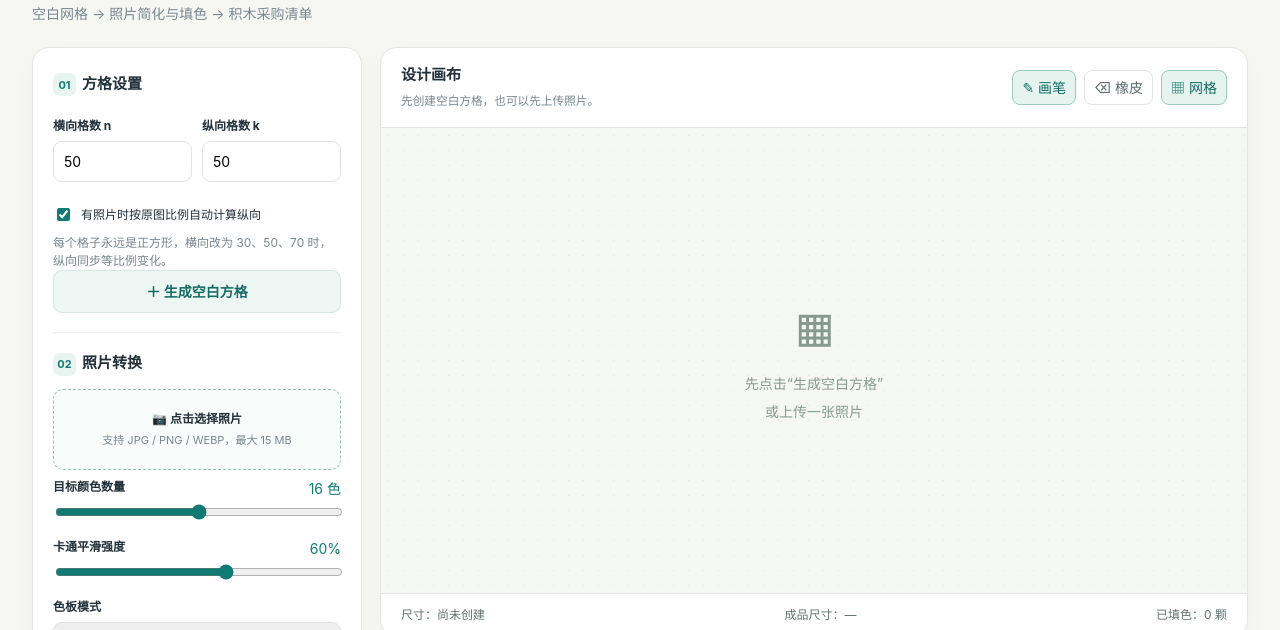
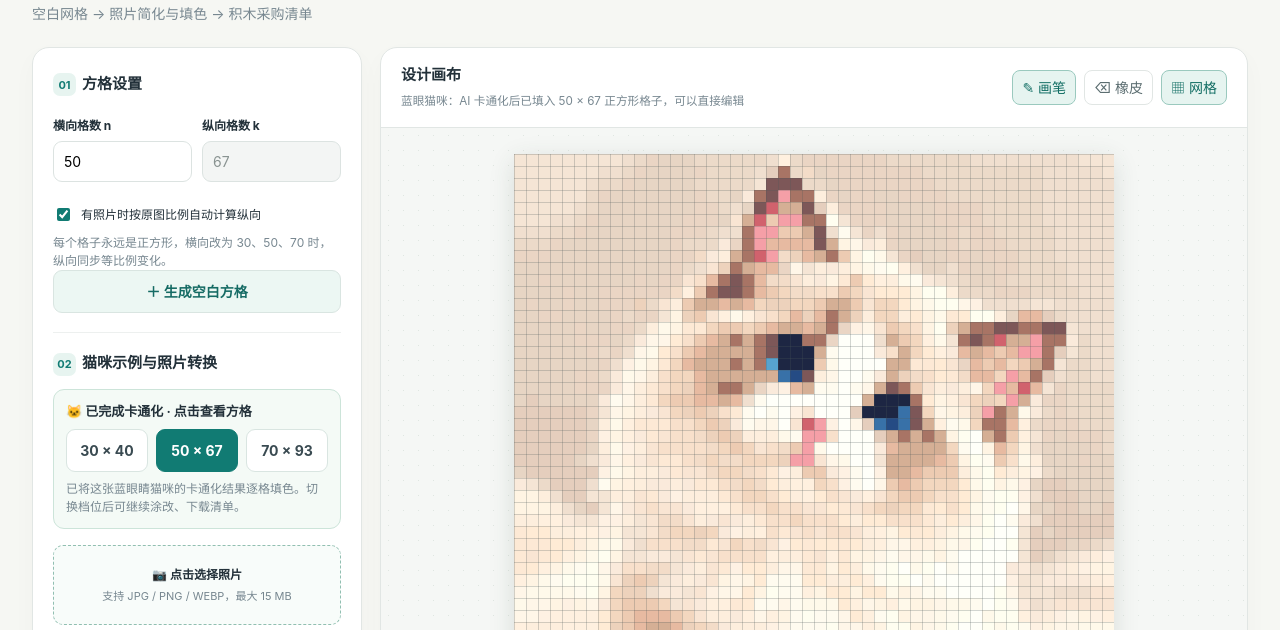
Before and after one commit to genanki/genanki.github.io, a plain HTML site: page microbrick-studio/index.html in a window 1280 px wide. Shown: the part 98-728 px from the top of the page. Drawn offline with Linux system fonts and the light colour scheme.

Commit message:
Display cartoonized cat directly on pixel grid and add 30/50/70 switches

```diff
--- a/microbrick-studio/index.html
+++ b/microbrick-studio/index.html
@@ -39,14 +39,18 @@ button{font:inherit;cursor:pointer}button:disabled{opacity:.45;cursor:not-allowe
 <label class="check"><input id="auto" type="checkbox" checked>有照片时按原图比例自动计算纵向</label>
 <div class="hint">每个格子永远是正方形，横向改为 30、50、70 时，纵向同步等比例变化。</div>
 <button class="btn full" id="blank">＋ 生成空白方格</button></section>
-<section class="section"><h2><span class="num">02</span>照片转换</h2>
+<section class="section"><h2><span class="num">02</span>猫咪示例与照片转换</h2>
+<div style="padding:12px;background:#f4faf6;border:1px solid #cce4d9;border-radius:11px;margin:0 0 16px">
+<label style="font-size:13px;margin-bottom:7px">🐱 已完成卡通化 · 点击查看方格</label>
+<div class="group"><button class="btn plain" id="demo30" type="button">30 × 40</button><button class="btn primary" id="demo50" type="button">50 × 67</button><button class="btn plain" id="demo70" type="button">70 × 93</button></div>
+<p class="hint">已将这张蓝眼睛猫咪的卡通化结果逐格填色。切换档位后可继续涂改、下载清单。</p></div>
 <label class="upload">📷 点击选择照片<input id="upload" type="file" accept="image/jpeg,image/png,image/webp"><span id="fileText">支持 JPG / PNG / WEBP，最大 15 MB</span></label>
 <div class="field"><div class="rangehead"><label>目标颜色数量</label><output id="colorText">16 色</output></div><input id="colors" type="range" min="4" max="28" step="2" value="16"></div>
 <div class="field"><div class="rangehead"><label>卡通平滑强度</label><output id="smoothText">60%</output></div><input id="smooth" type="range" min="0" max="100" step="10" value="60"></div>
 <div class="field"><label for="paletteMode">色板模式</label><select id="paletteMode"><option value="photo">从照片提取颜色</option><option value="fixed">常见微积木固定色板</option></select></div>
 <div class="field"><label for="fit">比例不同时如何处理</label><select id="fit"><option value="contain">完整显示、四周留白</option><option value="cover">居中裁剪、不拉伸</option></select></div>
 <button class="btn primary full" id="convert">将照片填入对应方格</button>
-<p class="hint">当前版本为传统色彩平滑＋量化，并非 AI 动漫模型。AI 卡通化照片可先在聊天中生成，再上传。</p>
+<p class="hint">猫咪示例已预先 AI 卡通化。自行上传照片的转换目前仅使用平滑与减色算法，尚未自动调用 AI 模型。</p>
 </section>
 <section class="section"><h2><span class="num">03</span>输出文件</h2>
 <div class="field"><label for="brickSize">单颗积木边长 / mm</label><input id="brickSize" type="number" min="1" max="30" step="0.5" value="8"></div>
@@ -63,19 +67,20 @@ button{font:inherit;cursor:pointer}button:disabled{opacity:.45;cursor:not-allowe
 <div class="bottom"><section class="mini"><h2>手工调整颜色</h2><div class="swatches" id="swatches"></div><p class="hint">选中颜色，点击或拖动画布中的方格。</p></section><section class="mini"><h2>颗粒颜色统计</h2><div class="stats" id="stats">暂无颗粒</div><p class="hint">CSV 可按颜色统计采购数量。</p></section></div>
 </div></div>
 </main>
+<script src="./cat-demo.js"></script>
 <script>
 (function(){
 'use strict';
 var $=function(id){return document.getElementById(id)}, cv=$('canvas'),ct=cv.getContext('2d',{alpha:false});
 var fixed=['#FFFFFF','#F3EEE2','#E3C6A4','#C99D70','#8A613F','#6A4937','#181C24','#5A606A','#A9AFB6','#D8DDE2','#C8464A','#EF7945','#F9BC51','#F2E27D','#6DAD6B','#2C795D','#78BACA','#3176B5','#373D8D','#8B6BA9','#CE8FAE','#F1BEC5'];
-var image=null,fileName='',w=0,h=0,pixels=[],pal=fixed.slice(),picked='#181C24',tool='brush',lines=true,drawing=false;
+var image=null,fileName='',w=0,h=0,pixels=[],pal=fixed.slice(),picked='#181C24',tool='brush',lines=true,drawing=false,demoActive=false;
 function clamp(n){return Math.max(2,Math.min(200,Math.round(+n||50)))}
 function toRGB(hex){return [parseInt(hex.slice(1,3),16),parseInt(hex.slice(3,5),16),parseInt(hex.slice(5,7),16)]}
 function toHex(c){return '#'+c.map(function(v){return Math.max(0,Math.min(255,Math.round(v))).toString(16).padStart(2,'0')}).join('').toUpperCase()}
 function dist(a,b){var dr=a[0]-b[0],dg=a[1]-b[1],db=a[2]-b[2];return 2*dr*dr+4*dg*dg+3*db*db}
 function nearest(v,p){var j=0,m=Infinity;for(var i=0;i<p.length;i++){var d=dist(v,p[i]);if(d<m){m=d;j=i}}return j}
 function status(t){$('status').textContent=t}
-function syncHeight(){if(image&&$('auto').checked){$('rows').value=clamp(+$('cols').value*image.naturalHeight/image.naturalWidth);$('rows').disabled=true}else $('rows').disabled=false}
+function syncHeight(){if((image||demoActive)&&$('auto').checked){var aspect=image?image.naturalHeight/image.naturalWidth:4/3;$('rows').value=clamp(+$('cols').value*aspect);$('rows').disabled=true}else $('rows').disabled=false}
 $('cols').addEventListener('input',syncHeight);$('auto').addEventListener('change',syncHeight);
 $('colors').addEventListener('input',function(){$('colorText').textContent=this.value+' 色'});
 $('smooth').addEventListener('input',function(){$('smoothText').textContent=this.value+'%'});
@@ -85,11 +90,11 @@ function draw(){if(!w)return;var u=Math.max(4,Math.min(22,Math.floor(820/Math.ma
 function counts(){var m=new Map();pixels.forEach(function(c){if(c)m.set(c,(m.get(c)||0)+1)});$('total').textContent='已填色：'+Array.from(m.values()).reduce(function(a,b){return a+b},0)+' 颗';var area=$('stats');area.textContent='';if(!m.size){area.textContent='暂无颗粒';return}Array.from(m.entries()).sort(function(a,b){return b[1]-a[1]}).forEach(function(item){var t=document.createElement('span');t.className='stat';var s=document.createElement('i');s.className='dot';s.style.background=item[0];t.append(s,document.createTextNode(item[0]+' · '+item[1]));area.append(t)})}
 function modeButtons(){$('brush').classList.toggle('active',tool==='brush');$('erase').classList.toggle('active',tool==='erase');$('grid').classList.toggle('active',lines)}
 function swatches(){var el=$('swatches');el.textContent='';Array.from(new Set(pal.concat(pixels.filter(Boolean)))).forEach(function(c){var b=document.createElement('button');b.className='swatch'+(c===picked?' active':'');b.style.background=c;b.title=c;b.setAttribute('aria-label',c);b.onclick=function(){picked=c;tool='brush';modeButtons();swatches()};el.append(b)})}
-function blank(){w=clamp($('cols').value);h=clamp($('rows').value);$('cols').value=w;$('rows').value=h;pixels=new Array(w*h).fill(null);pal=fixed.slice();picked=pal[6];draw();counts();swatches();status('空白 '+w+' × '+h+' 已生成。可以逐格填色。')}
+function blank(){demoActive=false;w=clamp($('cols').value);h=clamp($('rows').value);$('cols').value=w;$('rows').value=h;pixels=new Array(w*h).fill(null);pal=fixed.slice();picked=pal[6];draw();counts();swatches();status('空白 '+w+' × '+h+' 已生成。可以逐格填色。')}
 $('blank').onclick=blank;$('brush').onclick=function(){tool='brush';modeButtons()};$('erase').onclick=function(){tool='erase';modeButtons()};$('grid').onclick=function(){lines=!lines;modeButtons();draw()};
 function paint(e){if(!w)return;var r=cv.getBoundingClientRect(),x=Math.floor((e.clientX-r.left)/r.width*w),y=Math.floor((e.clientY-r.top)/r.height*h);if(x<0||x>=w||y<0||y>=h)return;var c=tool==='erase'?null:picked;if(pixels[y*w+x]===c)return;pixels[y*w+x]=c;draw();counts()}
 cv.addEventListener('pointerdown',function(e){drawing=true;cv.setPointerCapture(e.pointerId);paint(e)});cv.addEventListener('pointermove',function(e){if(drawing)paint(e)});cv.addEventListener('pointerup',function(){drawing=false;swatches()});cv.addEventListener('pointercancel',function(){drawing=false});
-$('upload').addEventListener('change',function(e){var f=e.target.files[0];if(!f)return;if(f.size>15*1024*1024||!['image/jpeg','image/png','image/webp'].includes(f.type)){status('仅支持不超过 15 MB 的 JPG/PNG/WEBP。');return}var url=URL.createObjectURL(f),im=new Image();im.onload=function(){if(image&&image.objectUrl)URL.revokeObjectURL(image.objectUrl);im.objectUrl=url;image=im;fileName=f.name;$('fileText').textContent=f.name+' · '+im.naturalWidth+' × '+im.naturalHeight;syncHeight();status('照片已读取。点击“将照片填入对应方格”。')};im.onerror=function(){URL.revokeObjectURL(url);status('无法读取该照片。')};im.src=url});
+$('upload').addEventListener('change',function(e){var f=e.target.files[0];if(!f)return;if(f.size>15*1024*1024||!['image/jpeg','image/png','image/webp'].includes(f.type)){status('仅支持不超过 15 MB 的 JPG/PNG/WEBP。');return}var url=URL.createObjectURL(f),im=new Image();im.onload=function(){if(image&&image.objectUrl)URL.revokeObjectURL(image.objectUrl);im.objectUrl=url;image=im;demoActive=false;fileName=f.name;$('fileText').textContent=f.name+' · '+im.naturalWidth+' × '+im.naturalHeight;syncHeight();status('照片已读取。点击“将照片填入对应方格”。')};im.onerror=function(){URL.revokeObjectURL(url);status('无法读取该照片。')};im.src=url});
 function smooth(data,sw,sh,power){if(!power)return data;var src=new Uint8ClampedArray(data),pass=power>65?3:power>25?2:1;for(var t=0;t<pass;t++){var dst=new Uint8ClampedArray(src);for(var y=1;y<sh-1;y++)for(var x=1;x<sw-1;x++){var i=(y*sw+x)*4,ar=src[i],ag=src[i+1],ab=src[i+2],r=ar*3,g=ag*3,b=ab*3,k=3;for(var dy=-1;dy<=1;dy++)for(var dx=-1;dx<=1;dx++){if(!dx&&!dy)continue;var j=((y+dy)*sw+x+dx)*4;var d=Math.abs(ar-src[j])*.28+Math.abs(ag-src[j+1])*.56+Math.abs(ab-src[j+2])*.16;if(d<27+power*.85){var f=dx&&dy?.55:1;r+=src[j]*f;g+=src[j+1]*f;b+=src[j+2]*f;k+=f}}dst[i]=r/k;dst[i+1]=g/k;dst[i+2]=b/k}src=dst}return src}
 function kmeans(values,k){var sample=[];for(var i=0;i<values.length;i+=Math.max(1,Math.floor(values.length/3500)))sample.push(values[i]);if(!sample.length)return [[255,255,255]];var centers=[sample[Math.floor(sample.length/2)].slice()];while(centers.length<k){var candidate=sample[0],max=-1;sample.forEach(function(v){var best=Infinity;centers.forEach(function(c){best=Math.min(best,dist(v,c))});if(best>max){max=best;candidate=v}});if(max<25)break;centers.push(candidate.slice())}for(var round=0;round<8;round++){var sums=centers.map(function(){return [0,0,0,0]});sample.forEach(function(v){var s=sums[nearest(v,centers)];s[0]+=v[0];s[1]+=v[1];s[2]+=v[2];s[3]++});sums.forEach(function(s,i){if(s[3])centers[i]=[s[0]/s[3],s[1]/s[3],s[2]/s[3]]})}return centers}
 $('convert').onclick=function(){if(!image){status('请先上传照片。');return}w=clamp($('cols').value);h=clamp($('rows').value);try{
@@ -105,7 +110,35 @@ function basename(){return (fileName||'microbrick').replace(/\.[^.]+$/,'').repla
 $('png').onclick=function(){if(!w)return;var t=document.createElement('canvas'),u=24;t.width=w*u;t.height=h*u;var c=t.getContext('2d');c.fillStyle='white';c.fillRect(0,0,t.width,t.height);for(var y=0;y<h;y++)for(var x=0;x<w;x++){var v=pixels[y*w+x];if(v){c.fillStyle=v;c.fillRect(x*u,y*u,u,u)}}if(lines){c.strokeStyle='#4d595940';for(var x=0;x<=w;x++){c.beginPath();c.moveTo(x*u+.5,0);c.lineTo(x*u+.5,h*u);c.stroke()}for(var y=0;y<=h;y++){c.beginPath();c.moveTo(0,y*u+.5);c.lineTo(w*u,y*u+.5);c.stroke()}}t.toBlob(function(b){if(b)save(basename()+'.png',b)},'image/png')};
 $('csv').onclick=function(){if(!w)return;var m=new Map();pixels.forEach(function(c){if(c)m.set(c,(m.get(c)||0)+1)});var rows=['颜色HEX,数量,颗粒边长mm'];m.forEach(function(n,c){rows.push(c+','+n+','+(+$('brickSize').value||8))});save(basename()+'.csv',new Blob(['\ufeff'+rows.join('\n')],{type:'text/csv;charset=utf-8'}))};
 $('json').onclick=function(){if(!w)return;save(basename()+'.json',new Blob([JSON.stringify({format:'microbrick-studio/v1',cols:w,rows:h,brickSizeMm:+$('brickSize').value,pixels:pixels},null,2)],{type:'application/json'}))};
-syncHeight();
+// Read precomputed cartoon-to-microbrick grids, preserving one color per square.
+async function loadCatExample(columns){
+try{
+var demo=window.MICROBRICK_CAT_DEMO;
+if(!demo||!('DecompressionStream' in window))throw new Error('示例数据不可用或浏览器不支持解码');
+var key=String(columns);
+var source=demo.sizes[key]||demo.sizes['70'];
+var sourceWidth=demo.sizes[key]?columns:70,sourceHeight=source.height;
+var raw=Uint8Array.from(atob(source.data),function(ch){return ch.charCodeAt(0)});
+var stream=new Blob([raw]).stream().pipeThrough(new DecompressionStream('deflate'));
+var indices=new Uint8Array(await new Response(stream).arrayBuffer());
+if(indices.length!==sourceWidth*sourceHeight)throw new Error('网格数据尺寸校验未通过');
+demoActive=true;image=null;fileName='cat-cartoon';
+w=clamp(columns);h=clamp(Math.round(w*4/3));
+$('cols').value=w;$('rows').value=h;syncHeight();
+pixels=Array.from({length:w*h},function(_,i){
+var dx=i%w,dy=Math.floor(i/w);
+var sx=Math.max(0,Math.min(sourceWidth-1,Math.floor((dx+.5)*sourceWidth/w)));
+var sy=Math.max(0,Math.min(sourceHeight-1,Math.floor((dy+.5)*sourceHeight/h)));
+return demo.palette[indices[sy*sourceWidth+sx]];
+});
+pal=demo.palette.slice();picked=pal[27];draw();counts();swatches();
+['30','50','70'].forEach(function(n){$('demo'+n).classList.toggle('primary',n===key);$('demo'+n).classList.toggle('plain',n!==key)});
+status('蓝眼猫咪：AI 卡通化后已填入 '+w+' × '+h+' 正方形格子，可以直接编辑');
+}catch(e){console.error(e);status('猫咪示例加载失败：'+e.message)}
+}
+[30,50,70].forEach(function(n){$('demo'+n).addEventListener('click',function(){loadCatExample(n)})});
+$('cols').addEventListener('change',function(){if(demoActive)loadCatExample(clamp($('cols').value))});
+syncHeight();loadCatExample(50);
 })();
 </script>
 </body></html>
```
